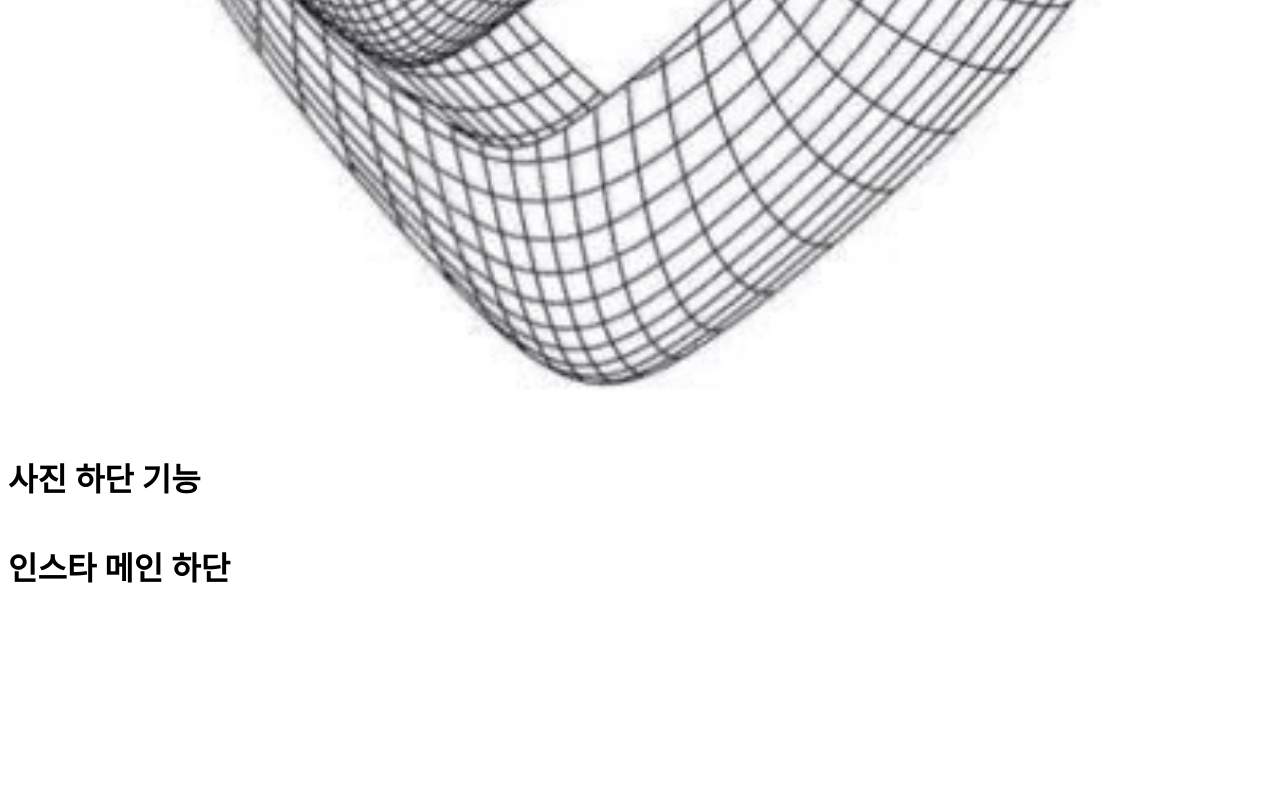
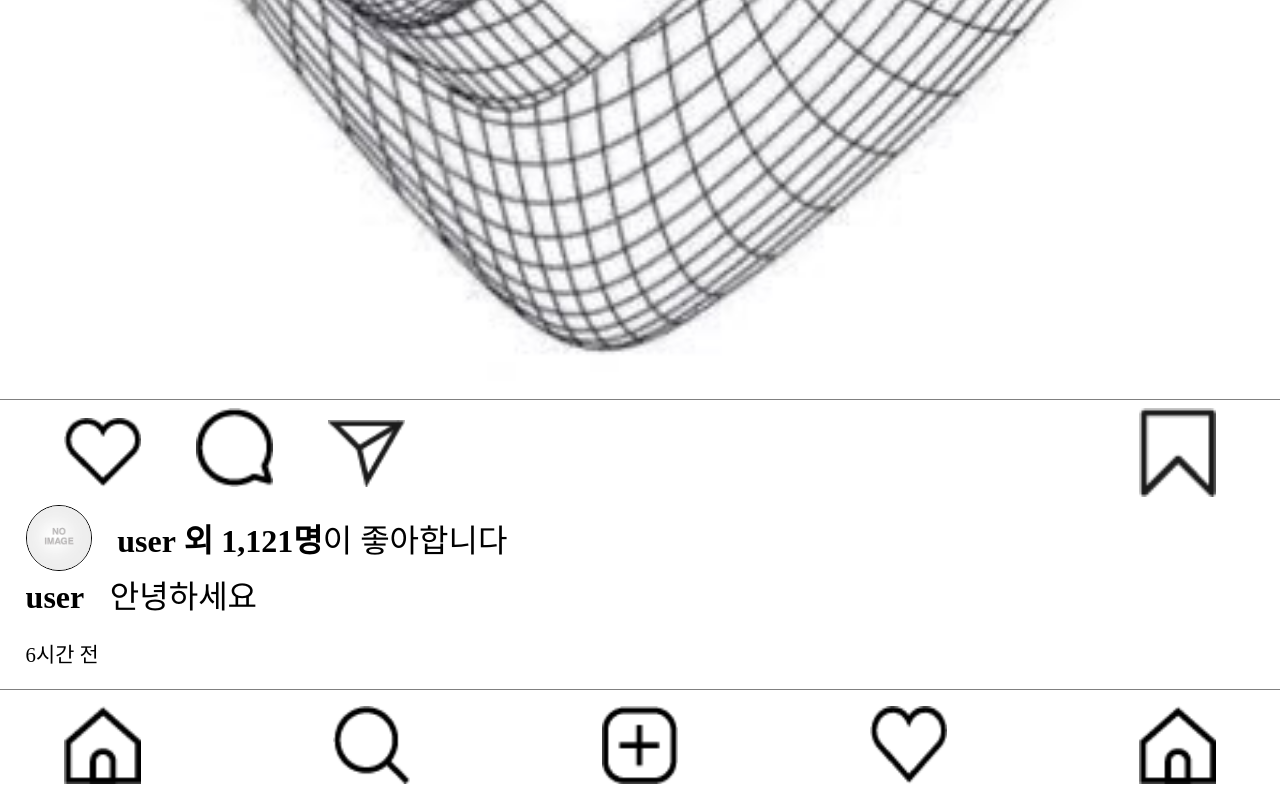
Before and after one commit to holdin3131/instagram_clone_01, a plain HTML site: page index.html in a window 1280 px wide. Shown: the part 1386-2186 px from the top of the page. Before the commit the page ends 2005 px from the top, so only its background shows below. Drawn offline with Linux system fonts and the light colour scheme.

Commit message:
build : layout_ver_01

```diff
--- a/index.html
+++ b/index.html
@@ -44,7 +44,7 @@
       <div id="insta_user_peed_top">
           <div id = 'user'>
               <img src="./insta/noimg.jpeg">
-              <h1>사진 탑 유저프로필</h1>
+              <h1>user01</h1>
           </div>
           <img src="./insta/more@3x.png">
       </div>
@@ -53,11 +53,35 @@
         <img src ="./insta/heart.jpeg">
       </div>
       <div id="insta_user_peed_bottom">
-        <h1>사진 하단 기능</h1>
+        <div id="peed_bottom_left_icon">
+            <img class ="icon" src = "./insta/like@3x.png">
+            <img class ="icon" src = "./insta/comment@3x.png">
+            <img class ="icon" src = "./insta/dm@3x.png">
+        </div>
+          <img class ="icon" src = "./insta/favorite@3x.png">
       </div>
 
+      <div id="insta_user_info">
+          <div id="info_top">
+              <img src="./insta/noimg.jpeg">
+              <p><b>user</b> <b>외 1,121명</b>이 좋아합니다</p>
+          </div>
+          <div id="info_mid">
+              <p><b>user</b>안녕하세요</p>
+          </div>
+          <div id="info_bottom">
+              <p>6시간 전</p>
+          </div>
+
+      </div>
       <div id="insta_main_bottom">
-        <h1>인스타 메인 하단</h1>
+          <div id="bottom_icons">
+              <img class="icon" src="./insta/home@3x.png">
+              <img class="icon" src="./insta/search@3x.png">
+              <img class="icon" src="./insta/trending@3x.png">
+              <img class="icon" src="./insta/like@3x.png">
+              <img class="icon" src="./insta/home@3x.png">
+          </div>
       </div>
 
 
--- a/style.css
+++ b/style.css
@@ -1,6 +1,8 @@
-
+body{
+  margin : auto;
+}
 .icon {
-  width: 7%;
+  width: 6vw;
 
 
 }
@@ -18,12 +20,13 @@
   align-items : center;
 }
 #insta_main_top #logo{
-  width: 40%;
+  width: 30%;
 
 }
 
 #insta_story_line{
-
+  border-top: 0.1vh solid grey;
+  border-bottom: 0.1vh solid grey;
   background-color: whitesmoke;
 
 }
@@ -86,14 +89,63 @@ flex-direction: row;
   display : flex;
   align-items: center;
   justify-content: center;
+  border-top: 0.1vh solid grey;
+  border-bottom: 0.1vh solid grey;
 }
 #insta_user_peed_img>img{
   width: 100%;
 }
 #insta_user_peed_bottom{
 
+  display: flex;
+  flex-direction: row;
+  justify-content: space-between;
+  margin:1vh 5vw;
+}
+#insta_user_peed_bottom #peed_bottom_left_icon>img{
+  margin-right: 4vw;
 }
 
+#insta_user_info{
+display: flex;
+  flex-direction: column;
+}
+#insta_user_info #info_top{
+  display: flex;
+  flex-direction: row;
+  align-items: center;
+  font-size : 2rem;
+}
+#insta_user_info #info_top>img{
+  width : 5%;
+  height: 5%;
+  border-radius: 100%;
+  border : 0.1vh solid;
+  margin : 0 2vw;
+}
+#insta_user_info #info_top>p{
+  margin: 1vh 0;
+}
+#insta_user_info #info_mid{
+  margin : 0 2vw;
+  font-size : 2rem;
+}
+#insta_user_info #info_mid>p{
+  margin :auto;
+}
+#insta_user_info #info_mid>p>b{
+  margin-right: 2vw;
+}
+#insta_user_info #info_bottom{
+  margin : 0 2vw;
+  font-size: 1.3rem;
+
+}
 #insta_main_bottom{
-height:10%;
+  border-top: 0.1vh solid grey;
 }
+#insta_main_bottom #bottom_icons{
+  margin : 2vh 5vw;
+  display: flex;
+  justify-content: space-between;
+}
```
